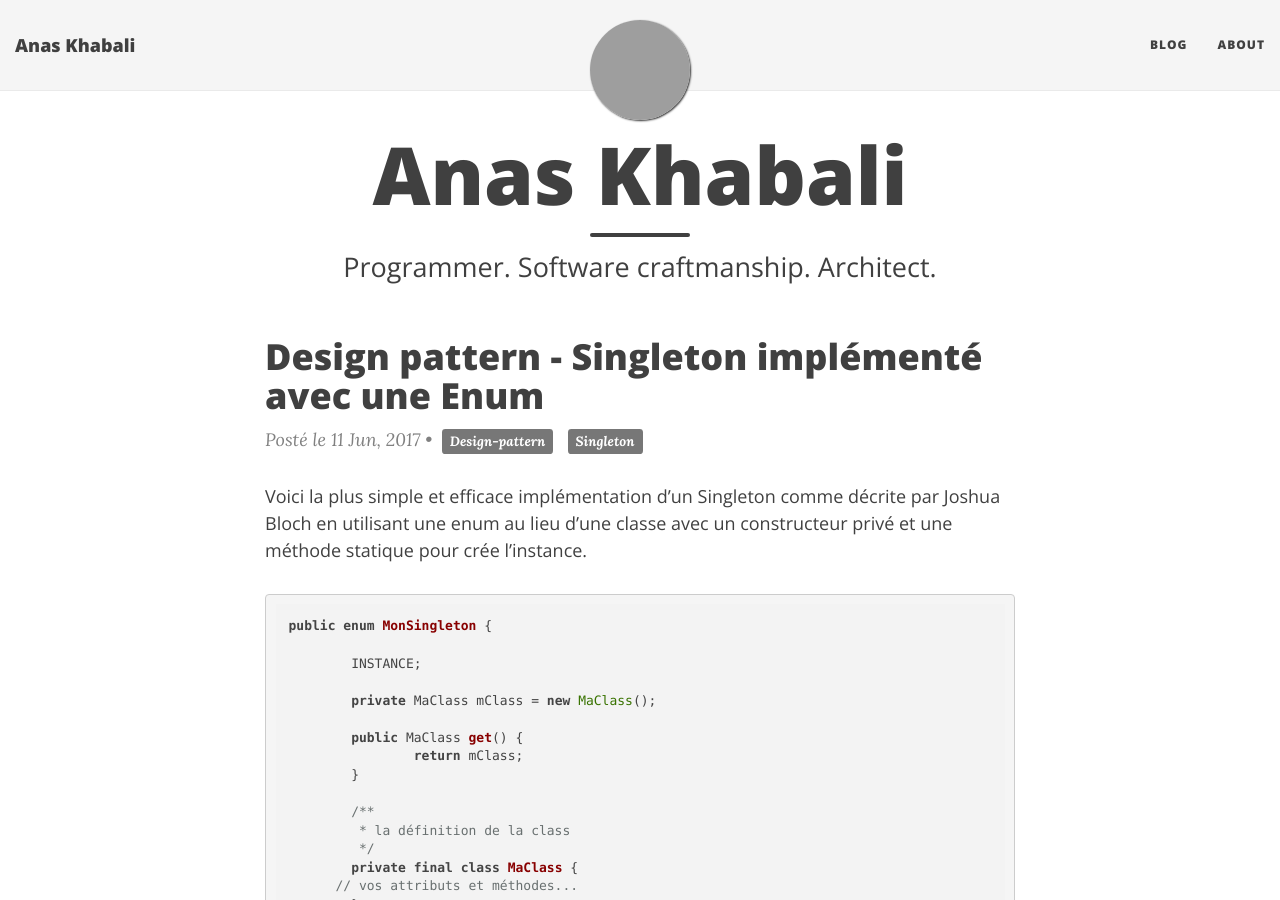
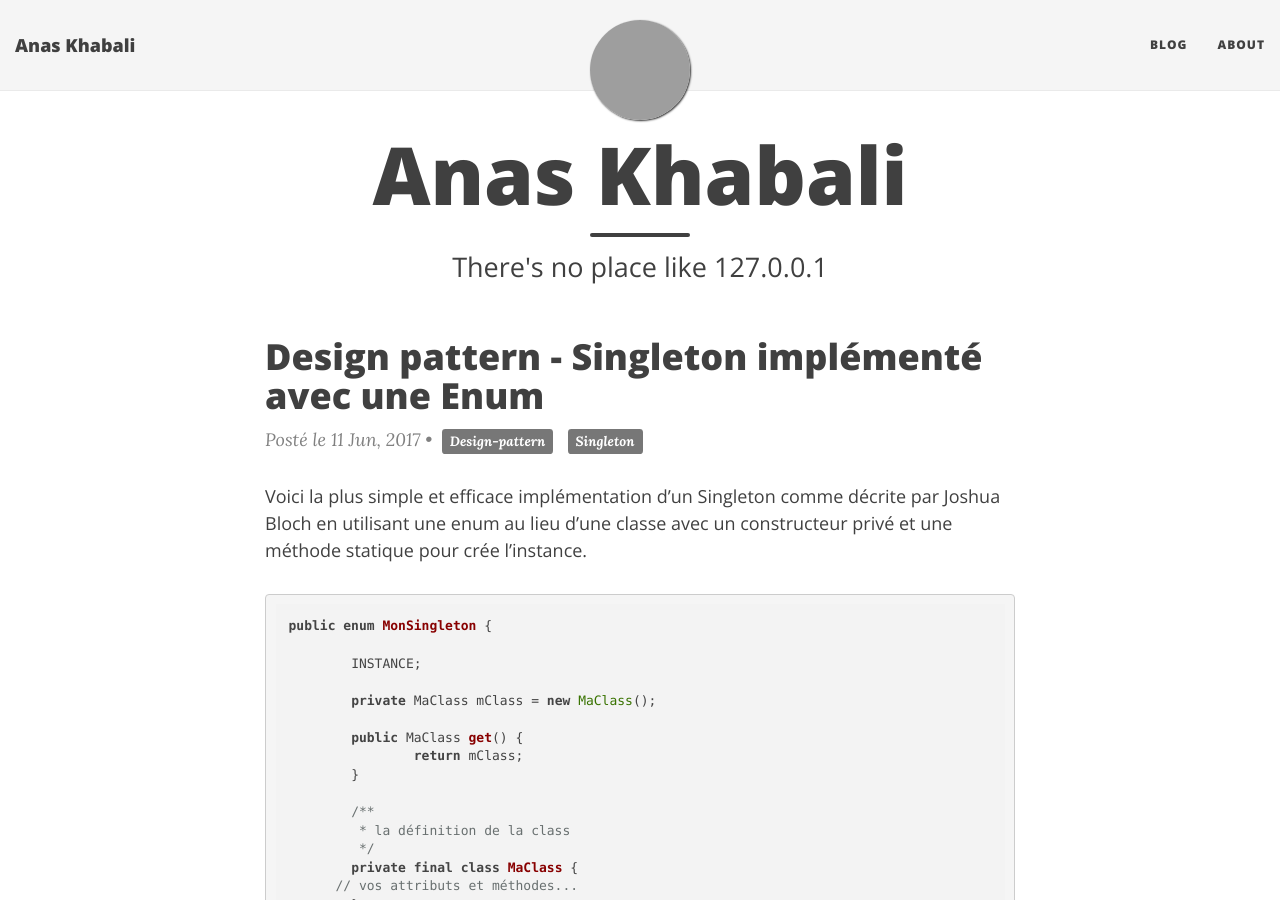
Before and after one commit to khabali/khabali.github.io, a Jekyll site: the page built from index.html, in a window 1280 px wide and 900 px high. Built offline with Jekyll 4.4.1, drawn with Linux system fonts in a browser that asks for light colours; nearby versions of some CDN libraries; emoji names are drawn with the system emoji font; grey boxes are pictures that could not be loaded.

Commit message:
change blog slogon

```diff
--- a/_layouts/default.html
+++ b/_layouts/default.html
@@ -36,7 +36,7 @@ layout: compress
 
 					  <hr class="small">
 					  <span class="page-subheading">
-						  Programmer. Software craftmanship. Architect.
+						  There's no place like 127.0.0.1
 					  </span>
 
 				  </div>
```
